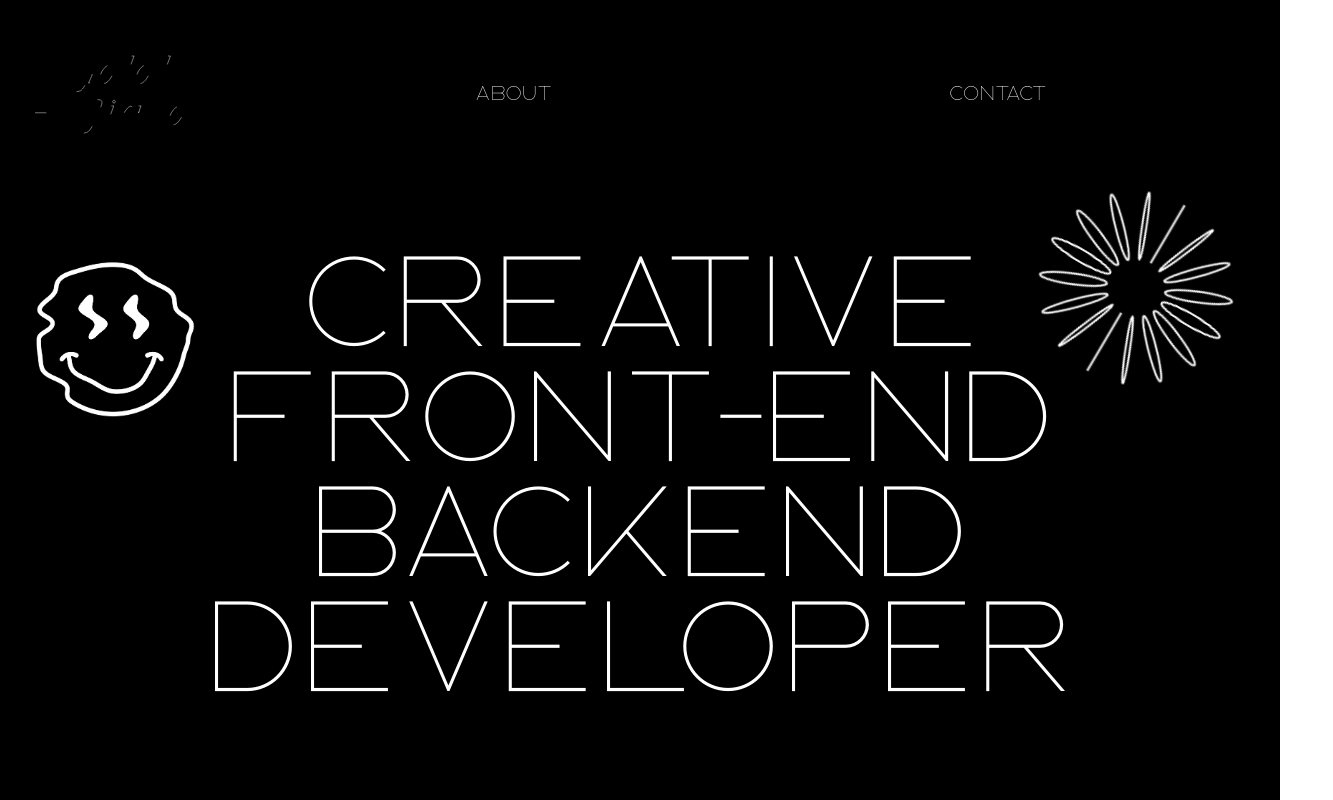
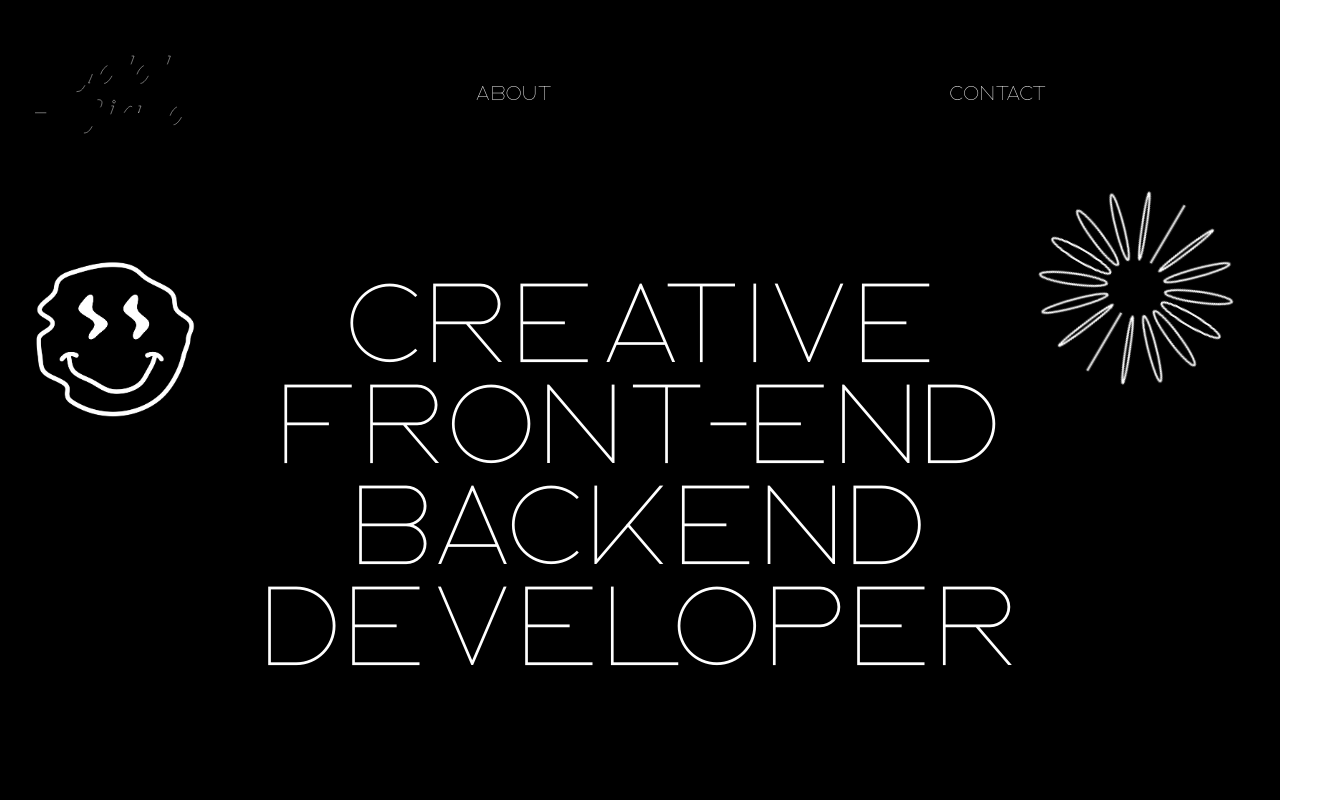
Before and after one commit to segninegeri/port, a Next.js app: page /about in a window 1280 px wide. Shown: the top 800 px of the page, 1333 px wide, since content can reach past the window. Built offline with nearby package versions, Linux system fonts and the light colour scheme.

Commit message:
first commit

```diff
--- a/src/app/about/components/First.jsx
+++ b/src/app/about/components/First.jsx
@@ -26,7 +26,7 @@ function First() {
   );
 
   return (
-    <main ref={containerRef} className="relative " >
+    <main ref={containerRef} className="relative h-screen overflow-x-hidden" >
       {/* Rotating Image */}
       <MotionImage
         styleProps={{ rotate }}
--- a/src/app/globals.css
+++ b/src/app/globals.css
@@ -22,6 +22,6 @@ body {
 @layer utilities {
   .text-custom2 {
     line-height: .9;
-    font-size: clamp(4rem, 10vw, 8rem);
+    font-size: clamp(3rem, 9vw, 7rem);
   }
 }
--- a/src/components/Projects/Tools/data.js
+++ b/src/components/Projects/Tools/data.js
@@ -6,7 +6,7 @@ export const projects = [
     link: "https://www.ignant.com/2023/04/12/mark-rammers-all-over-again-is-a-study-of-regret-and-the-willingness-to-move-forward/",
     color: "black",
     live: "https://react-admin-dashboard-seven-rho.vercel.app/",
-    code:""
+    code:"https://github.com/jalalgirma/react-admin-dashboard-master"
   },
   {
     title: "StoreIt: Your Secure Cloud Storage",
@@ -15,7 +15,7 @@ export const projects = [
     link: "https://www.ignant.com/2022/09/30/clement-chapillon-questions-geographical-and-mental-isolation-with-les-rochers-fauves/",
     color: "black",
     live: "https://storage-management-solution.vercel.app/",
-    code:""
+    code:"https://github.com/jalalgirma/storage_management_solution-main"
   },
   {
     title: "Imaginify: Redefine Your Visuals",
@@ -25,7 +25,7 @@ export const projects = [
     link: "https://www.ignant.com/2023/03/25/ad2186-matthias-leidingers-photographic-exploration-of-awe-and-wonder/",
     color: "black",
     live: "https://imaginify-new.vercel.app/",
-    code:""
+    code:"https://github.com/jalalgirma/ai_saas_app-main"
   },
 
   {
@@ -35,7 +35,7 @@ export const projects = [
     link: "https://www.ignant.com/2023/10/28/capturing-balis-many-faces-zissou-documents-the-sacred-and-the-mundane-of-a-fragile-island/",
     color: "black",
     live: "https://filmpire.netlify.app/",
-    code:""
+    code:"https://github.com/jalalgirma/filmpire"
   },
   {
     title: "Gadgets Galore: Shop Smart, Shop Fast",
@@ -44,7 +44,7 @@ export const projects = [
     link: "https://www.ignant.com/2019/03/13/a-photographic-series-depicting-the-uncertain-future-of-denmarks-treasured-coastlines/",
     color: "black",
     live: "https://ecommerce-sanity-stripe.vercel.app/",
-    code:""
+    code:"https://github.com/jalalgirma/ecommerce_sanity_stripe"
   },
 
 ];
```
